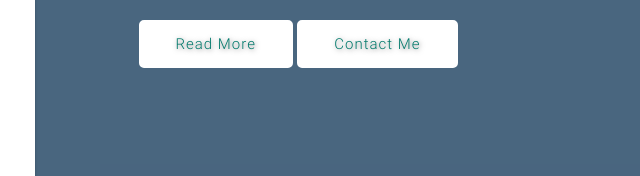
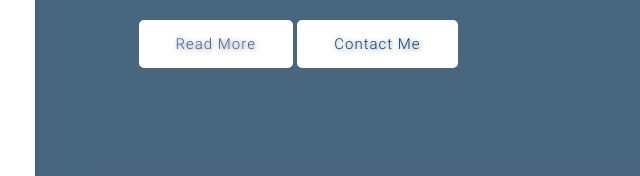
Before and after one commit to ifEricReturnTrue/ifEricReturnTrue.github.io, a plain HTML site: page index.html in a window 1280 px wide. In both pictures the pointer is over the link "Contact Me". Shown: the part 345-521 px from the top of the page, 155-795 px from the left. Drawn offline with nearby package versions, Linux system fonts and the light colour scheme.

Commit message:
change main page color

```diff
--- a/assets/css/style.css
+++ b/assets/css/style.css
@@ -85,7 +85,7 @@
   position: relative;
   padding: 11px 35px;
   background: #fff;
-  color: #00796b;
+  color: #3e5fa0;
   border: 2px solid #fff;
   font-weight: 600;
   font-size: 15px;
@@ -116,7 +116,7 @@
 }
 
 .contactme:hover{
-  color: #00796b;
+  color: #004179;
   background-color: white;
 }
 /* main body */
```
